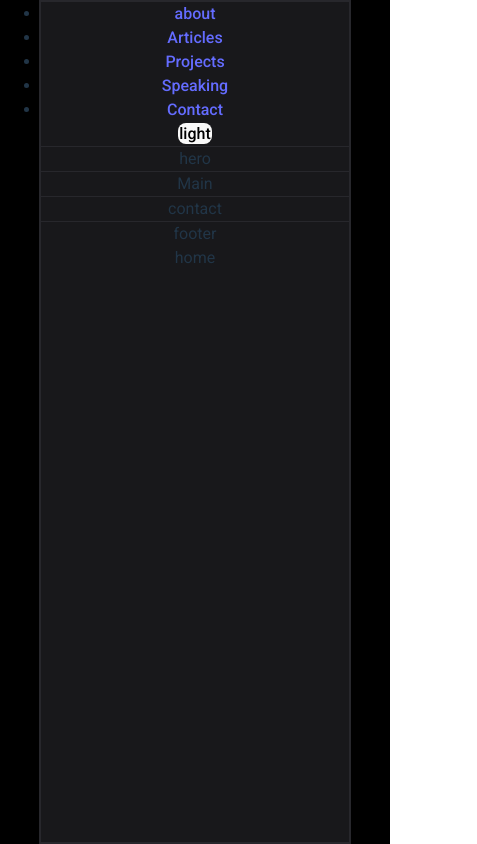
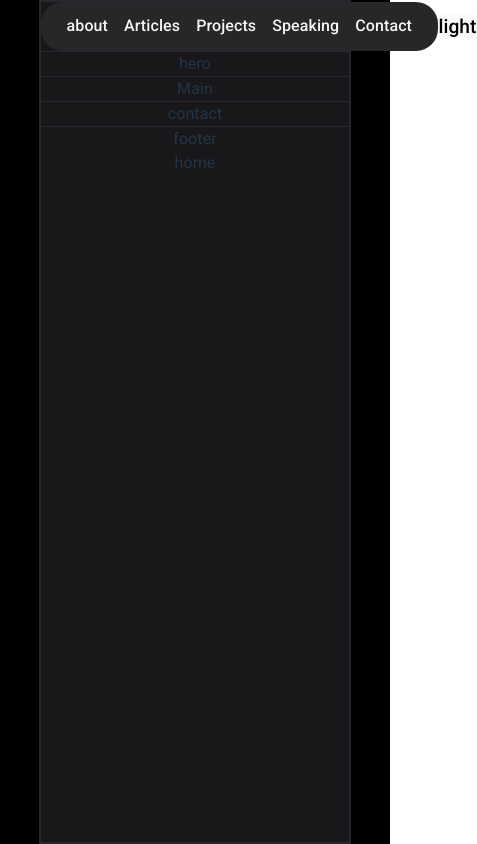
Before and after one commit to ShehabMm/Portfolio, a React (Vite) app in the folder stars/: page / in a window 390 px wide. Shown: the whole page, 477 px wide, since content can reach past the window. Built offline with nearby package versions, Linux system fonts and the light colour scheme.

Commit message:
responsiveness

```diff
--- a/stars/src/components/header/Header.css
+++ b/stars/src/components/header/Header.css
@@ -0,0 +1,24 @@
+header ul {
+  display: flex;
+  gap: 16px;
+  justify-content: center;
+}
+header ul li a {
+  color: var(--title);
+}
+
+header {
+  display: flex;
+  justify-content: space-around;
+  align-items: center;
+}
+
+header button {
+  font-size: 1.2rem;
+}
+
+header nav {
+  background-color: var(--bgheader) !important;
+  padding:0.77rem 1.6rem !important;
+  border-radius: 22px !important;
+}
--- a/stars/src/components/header/Header.jsx
+++ b/stars/src/components/header/Header.jsx
@@ -2,6 +2,7 @@ import './Header.css'
 const Header = () => {
   return (
     <header>
+      <div></div>
       <nav>
 
 <ul>
--- a/stars/src/index.css
+++ b/stars/src/index.css
@@ -3,6 +3,7 @@
 html {
 
   font-family: 'Roboto', sans-serif !important;
+  letter-spacing: 0.1px;
 }
 
 
@@ -33,6 +34,9 @@ box-sizing: border-box !important;
   --primary: #000;
   --secondary:rgb(24 24 27 );
   --border:rgba(63,63,70,0.4);
+  --title:rgb(244 244 245);
+  --subtitle:rgb(161 161 170);
+  --bgheader:rgb(39,39,42);
 }
 
 a {
@@ -116,3 +120,13 @@ margin:3rem 0;
 
 
 }
+
+li{
+
+  list-style: none;
+}
+
+a{
+
+  color:initial;
+}
```
